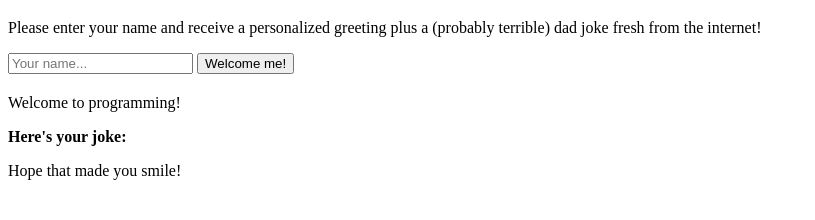
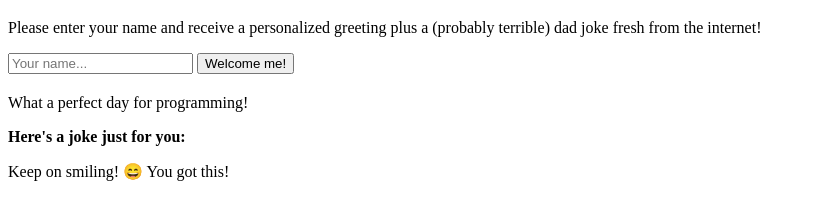
Before and after one commit to HannaRV/1dv610-L1, a website: page src/index.html in a window 1280 px wide. Shown: the part 62-282 px from the top of the page, without its empty margins (0-815 px from the left). Drawn offline with Linux system fonts and the light colour scheme.

Commit message:
Update index.html

```diff
--- a/src/index.html
+++ b/src/index.html
@@ -14,12 +14,12 @@
 
     <div id="result">
         <h2 id="greeting"></h2>
-        <p>Welcome to programming!</p>
+        <p>What a perfect day for programming!</p>
         <div id="joke">
-            <strong>Here's your joke:</strong><br>
+            <strong>Here's a joke just for you:</strong><br>
             <span id="jokeText"></span>
         </div>
-        <p>Hope that made you smile!</p>
+        <p>Keep on smiling! 😄 You got this!</p>
     </div>
 
     <script type="module" src="js/index.js"></script>
```
Also changed, not shown: src/js/api.js (deleted), src/js/index.js (deleted).
